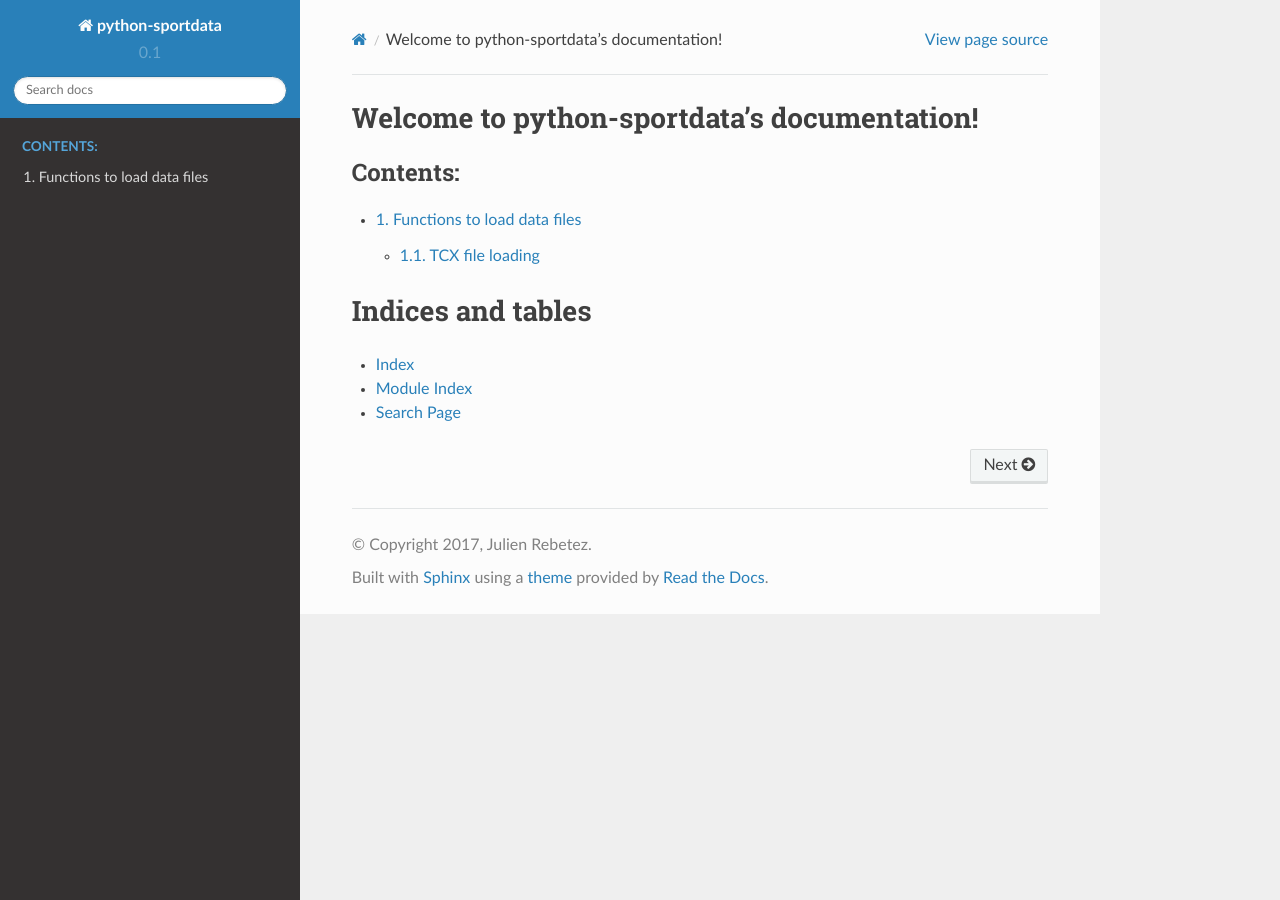
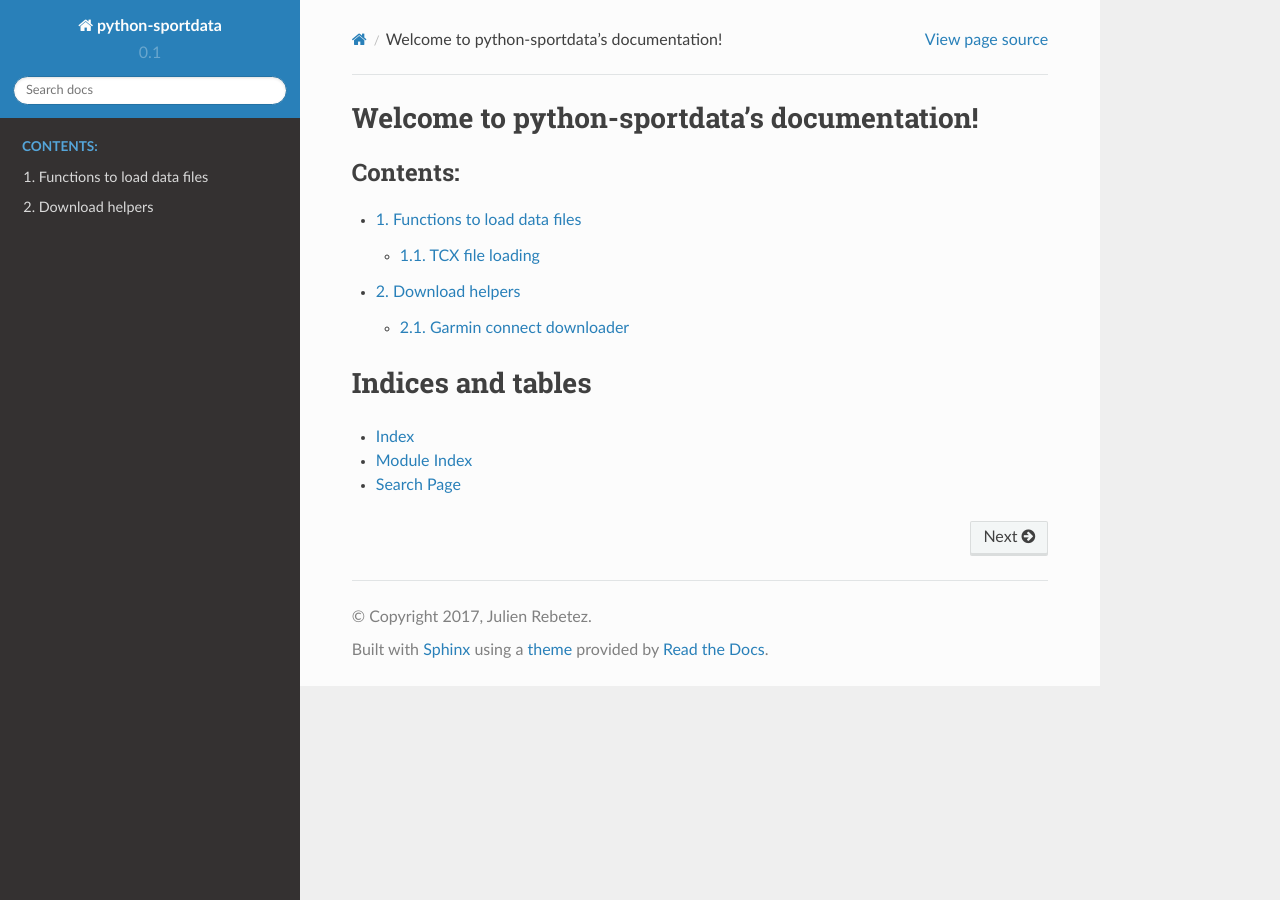
Before and after one commit to julienr/python-sportdata, a Sphinx documentation site: the page built from docs/index.rst, in a window 1280 px wide. Built offline with Sphinx 7.4.7 and the Read the Docs theme 2.0.0, drawn with Linux system fonts in a browser that asks for light colours.

Commit message:
[docs] Garmin Downloader doc

```diff
--- a/docs/conf.py
+++ b/docs/conf.py
@@ -30,10 +30,14 @@
 # Add any Sphinx extension module names here, as strings. They can be
 # extensions coming with Sphinx (named 'sphinx.ext.*') or your custom
 # ones.
-extensions = ['sphinx.ext.autodoc',
+extensions = [
+    'sphinx.ext.autodoc',
+    'sphinxcontrib.napoleon',
     'sphinx.ext.doctest',
     'sphinx.ext.mathjax',
     'sphinx.ext.githubpages']
+
+add_module_names = True
 
 # Add any paths that contain templates here, relative to this directory.
 templates_path = ['_templates']
--- /dev/null
+++ b/docs/download.rst
@@ -0,0 +1,9 @@
+============================
+Download helpers
+============================
+
+Garmin connect downloader
+-------------------------
+
+.. automodule:: sportdata.download.garmin_connect
+   :members:
--- a/docs/index.rst
+++ b/docs/index.rst
@@ -7,6 +7,7 @@
    :caption: Contents:
 
    io
+   download
 
 
 Indices and tables
--- a/docs/io.rst
+++ b/docs/io.rst
@@ -7,3 +7,5 @@
 
 .. automodule:: sportdata.io.tcx
    :members:
+   :undoc-members:
+   :show-inheritance:
```
